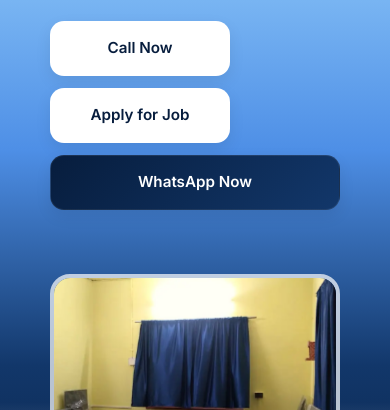
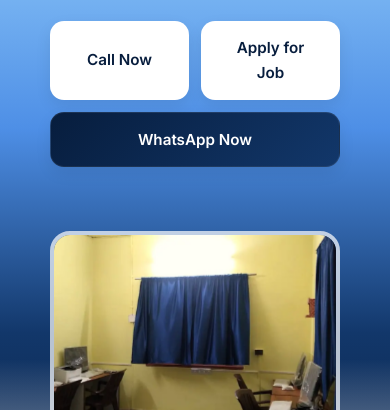
Before and after one commit to avishree-dev/business-site-xlmanagementservices, a website: page index.html in a window 390 px wide. Shown: the part 361-771 px from the top of the page. Drawn offline with nearby package versions, Linux system fonts and the light colour scheme.

Commit message:
Fix hero buttons from warping on mobile

```diff
--- a/css/global.css
+++ b/css/global.css
@@ -1596,28 +1596,21 @@
     max-width: 14ch;
     line-height: 1.05;
   }
-
-  .global-hero-btn-container {
-    flex-wrap: wrap;
-    justify-content: flex-start;
-    gap: 12px;
-  }
-
   .global-hero-btn-container .divider {
     display: none;
   }
 
-  /* top row buttons */
-  .global-hero-btn-container a:not(:last-child) {
-    flex: 1;
-    min-width: 140px;
-    max-width: 180px;
-  }
-
-  /* WhatsApp button */
+  .global-hero-btn-container {
+    display: grid;
+    grid-template-columns: 1fr 1fr;
+    gap: 12px;
+    width: 100%;
+  }
+
   .global-hero-btn-container a:last-child {
+    grid-column: 1 / -1;
+    max-width: none;
     width: 100%;
-    max-width: 320px;
   }
 
   .cta-content-container {
```
